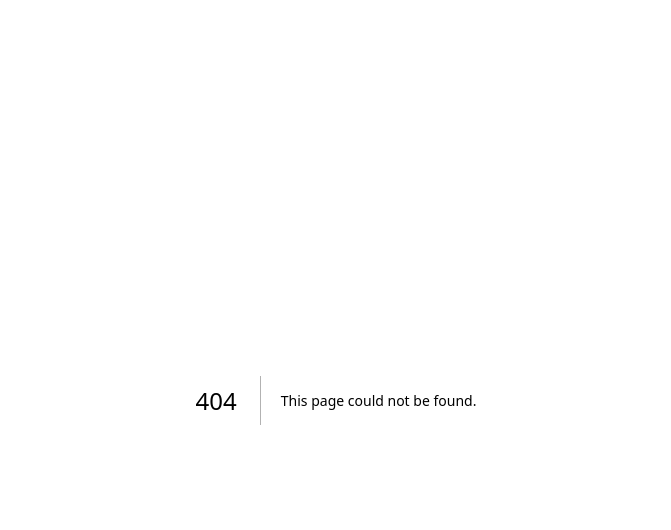
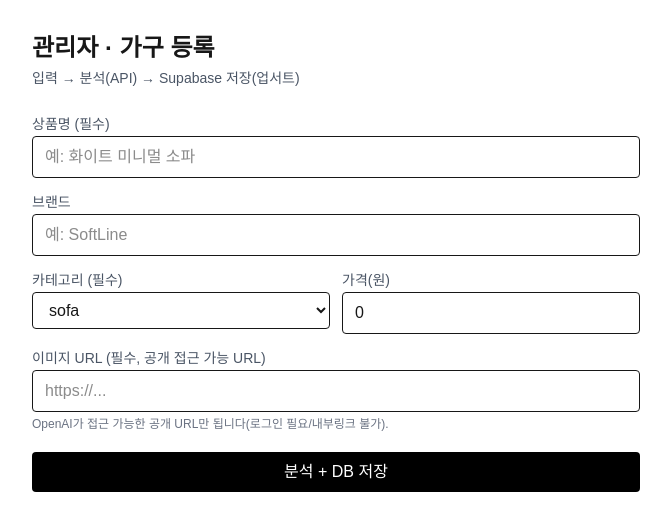
Before and after one commit to aloneist/ai-interior, a Next.js app: page /admin/furniture in a window 1280 px wide. Before the commit this address had no page. Shown: the top 530 px of the page, without its empty margins (304-975 px from the left). Built offline with nearby package versions, Linux system fonts and the light colour scheme.

Commit message:
adminpage

```diff
--- /dev/null
+++ b/app/admin/furniture/page.tsx
@@ -0,0 +1,155 @@
+"use client"
+
+import { useState } from "react"
+
+type AnalyzeResult = {
+  success?: boolean
+  analysis?: Record<string, any>
+  error?: string
+  message?: string
+}
+
+export default function AdminFurniture() {
+  const [name, setName] = useState("")
+  const [brand, setBrand] = useState("")
+  const [category, setCategory] = useState<"sofa" | "bed" | "chair" | "table" | "storage" | "decor">("sofa")
+  const [price, setPrice] = useState<number>(0)
+  const [imageUrl, setImageUrl] = useState("")
+
+  const [loading, setLoading] = useState(false)
+  const [result, setResult] = useState<AnalyzeResult | null>(null)
+
+  const submit = async () => {
+    setResult(null)
+
+    if (!name.trim() || !category || !imageUrl.trim()) {
+      setResult({ error: "name/category/imageUrl은 필수입니다." })
+      return
+    }
+
+    setLoading(true)
+    try {
+      const res = await fetch("/api/analyze-furniture", {
+        method: "POST",
+        headers: { "Content-Type": "application/json" },
+        body: JSON.stringify({
+          name: name.trim(),
+          brand: brand.trim() || null,
+          category,
+          price: price || null,
+          imageUrl: imageUrl.trim(),
+        }),
+      })
+
+      const data = (await res.json()) as AnalyzeResult
+      if (!res.ok || data.success === false || data.error) {
+        setResult({ error: data.message || data.error || "분석 실패" })
+        setLoading(false)
+        return
+      }
+
+      setResult(data)
+    } catch (e: any) {
+      setResult({ error: e?.message || "요청 실패" })
+    } finally {
+      setLoading(false)
+    }
+  }
+
+  return (
+    <main className="p-8 max-w-2xl mx-auto">
+      <h1 className="text-2xl font-bold">관리자 · 가구 등록</h1>
+      <p className="text-sm text-gray-600 mt-1">
+        입력 → 분석(API) → Supabase 저장(업서트)
+      </p>
+
+      <div className="mt-6 space-y-3">
+        <div>
+          <label className="text-sm text-gray-600">상품명 (필수)</label>
+          <input
+            className="border rounded px-3 py-2 w-full"
+            value={name}
+            onChange={(e) => setName(e.target.value)}
+            placeholder="예: 화이트 미니멀 소파"
+          />
+        </div>
+
+        <div>
+          <label className="text-sm text-gray-600">브랜드</label>
+          <input
+            className="border rounded px-3 py-2 w-full"
+            value={brand}
+            onChange={(e) => setBrand(e.target.value)}
+            placeholder="예: SoftLine"
+          />
+        </div>
+
+        <div className="grid grid-cols-2 gap-3">
+          <div>
+            <label className="text-sm text-gray-600">카테고리 (필수)</label>
+            <select
+              className="border rounded px-3 py-2 w-full"
+              value={category}
+              onChange={(e) => setCategory(e.target.value as any)}
+            >
+              <option value="sofa">sofa</option>
+              <option value="bed">bed</option>
+              <option value="chair">chair</option>
+              <option value="table">table</option>
+              <option value="storage">storage</option>
+              <option value="decor">decor</option>
+            </select>
+          </div>
+
+          <div>
+            <label className="text-sm text-gray-600">가격(원)</label>
+            <input
+              className="border rounded px-3 py-2 w-full"
+              type="number"
+              value={price}
+              onChange={(e) => setPrice(Number(e.target.value))}
+              placeholder="예: 890000"
+            />
+          </div>
+        </div>
+
+        <div>
+          <label className="text-sm text-gray-600">이미지 URL (필수, 공개 접근 가능 URL)</label>
+          <input
+            className="border rounded px-3 py-2 w-full"
+            value={imageUrl}
+            onChange={(e) => setImageUrl(e.target.value)}
+            placeholder="https://..."
+          />
+          <p className="text-xs text-gray-500 mt-1">
+            OpenAI가 접근 가능한 공개 URL만 됩니다(로그인 필요/내부링크 불가).
+          </p>
+        </div>
+
+        <button
+          onClick={submit}
+          disabled={loading}
+          className="w-full mt-2 bg-black text-white rounded py-2"
+        >
+          {loading ? "분석 및 저장 중..." : "분석 + DB 저장"}
+        </button>
+      </div>
+
+      {/* 결과 */}
+      {result && (
+        <div className="mt-6 border rounded p-4">
+          {result.error ? (
+            <div className="text-red-700">{result.error}</div>
+          ) : (
+            <>
+              <div className="font-semibold">분석 결과(저장 완료)</div>
+              <pre className="mt-2 text-xs bg-gray-50 border rounded p-3 overflow-auto">
+{JSON.stringify(result.analysis, null, 2)}
+              </pre>
+            </>
+          )}
+        </div>
+      )}
+    </main>
+  )
+}
```
Also changed, not shown: app/page.tsx (line endings or trailing spaces).
